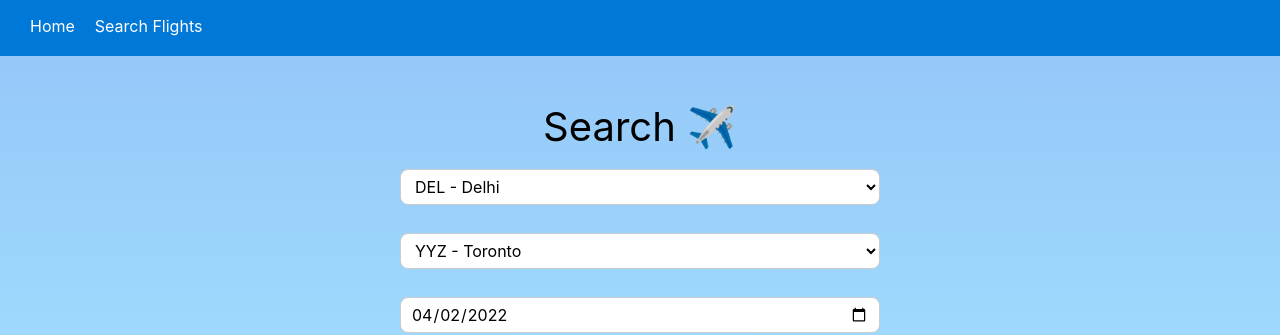
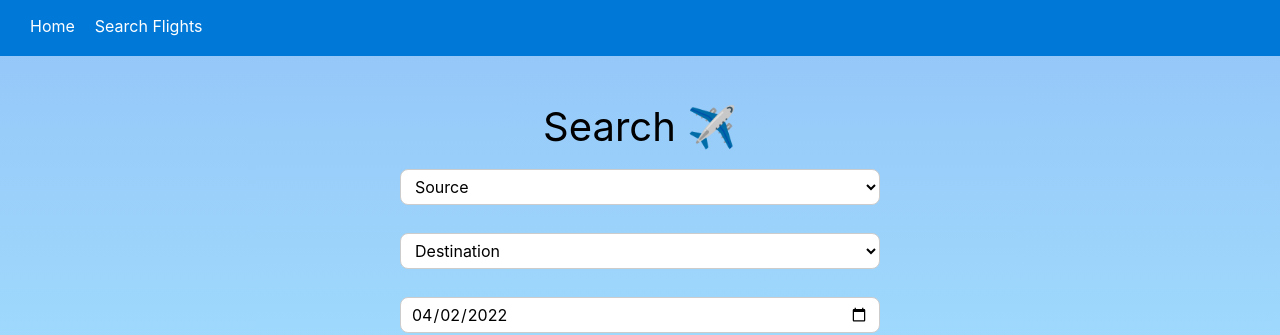
Before and after one commit to da32pate/Flight-Management-System, a React (Create React App) app in the folder frontend/: page /search in a window 1280 px wide. Shown: the top 335 px of the page. Built offline with nearby package versions, Linux system fonts and the light colour scheme.

Commit message:
frontend: source/destination placeholders

```diff
--- a/frontend/src/components/SearchForm/SearchForm.js
+++ b/frontend/src/components/SearchForm/SearchForm.js
@@ -11,6 +11,7 @@ import Layout from "../Layout/Layout";
 const AIRPORTS = [
 	{
 		india: [
+            { value: "Source", displayValue: "Source" },
 			{ value: "AMD", displayValue: "AMD - Ahmedabad" },
 			{ value: "BLR", displayValue: "BLR - Banglore" },
 			{ value: "IXC", displayValue: "IXC - Chandigarh" },
@@ -22,6 +23,7 @@ const AIRPORTS = [
 			{ value: "BOM", displayValue: "BOM - Mumbai" },
 		],
 		canada: [
+            { value: "Destination", displayValue: "Destination" },
 			{ value: "YYC", displayValue: "YYC - Calgary" },
 			{ value: "YHZ", displayValue: "YHZ - Nova Scotia" },
 			{ value: "YOW", displayValue: "YOW - Ottawa" },
@@ -41,14 +43,14 @@ const SearchForm = (props) => {
 				elementConfig: {
 					options: AIRPORTS,
 				},
-				value: "DEL",
+				value: "Source",
 			},
 			destination: {
 				elementType: "select",
 				elementConfig: {
 					options: AIRPORTS,
 				},
-				value: "YYZ",
+				value: "Destination",
 			},
 			date: {
 				elementType: "date",
@@ -103,10 +105,25 @@ const SearchForm = (props) => {
 		return payload;
 	};
 
+    /////////////////////////////////////////////////////////////////////////////////////////
+	/////////////////////////////////////////////////////////////////////////////////////////
+
+    const validate = () => {
+        let payload = getPayload();
+        if (payload.source == 'Source' || payload.destination == 'Destination') return false;
+        return true;
+    }
+
 	/////////////////////////////////////////////////////////////////////////////////////////
 	/////////////////////////////////////////////////////////////////////////////////////////
 
 	const searchLive = () => {
+
+        if (!validate()) {
+            alert("select correct source and destination airports");
+            return;
+        }
+
 		let payload = getPayload();
 
 		setState({ ...state, loading: true });
@@ -121,6 +138,12 @@ const SearchForm = (props) => {
 	/////////////////////////////////////////////////////////////////////////////////////////
 
 	const searchCached = () => {
+
+        if (!validate()) {
+            alert("select correct source and destination airports");
+            return;
+        }
+
 		let payload = getPayload();
 
 		setState({ ...state, loading: true });
--- a/frontend/src/components/UI/Input/Input.js
+++ b/frontend/src/components/UI/Input/Input.js
@@ -48,6 +48,7 @@ const Input = (props) => {
 				<select
 					className={inputClasses.join(" ")}
 					value={props.value}
+                    isDisabled={props.value == 'Source' || props.value == 'Destination'}
 					onChange={props.changed}>
 					{props.elementConfig.options.map((airports) =>
 						getOptions(airports)
```
